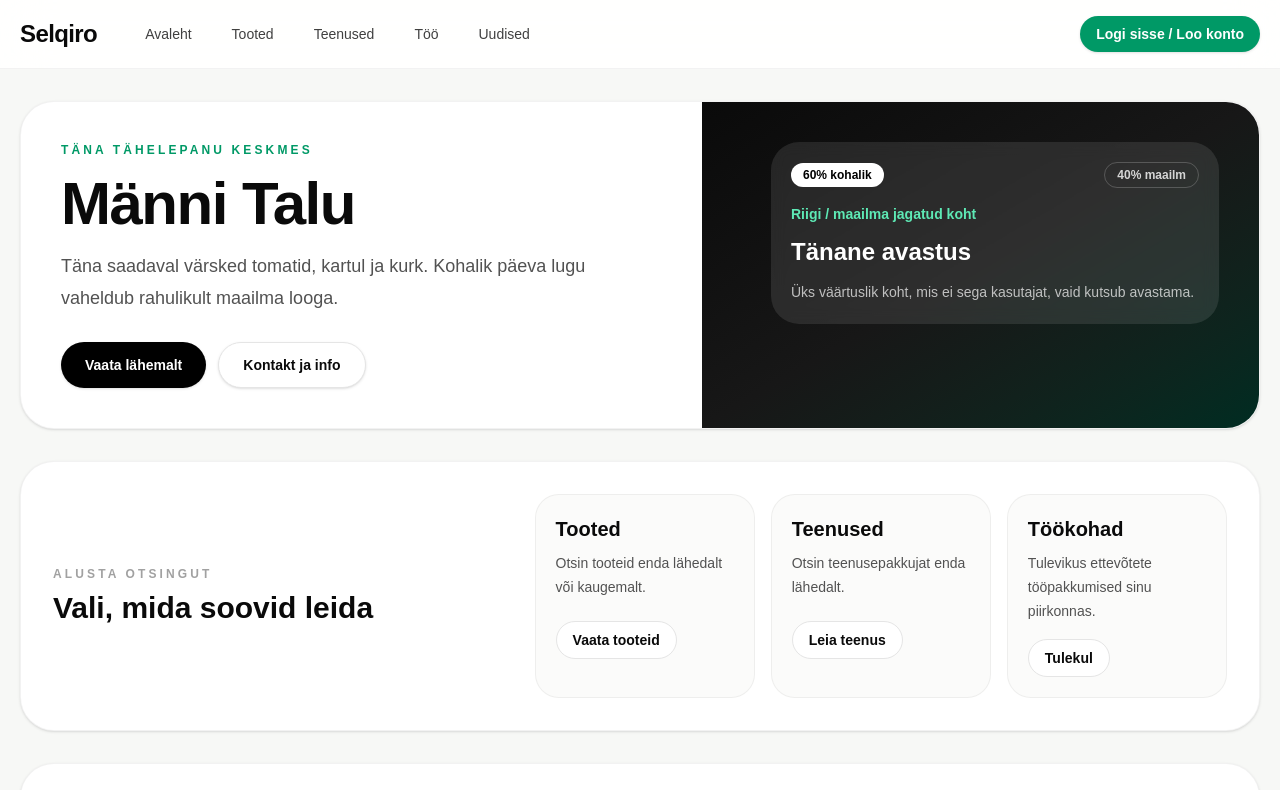
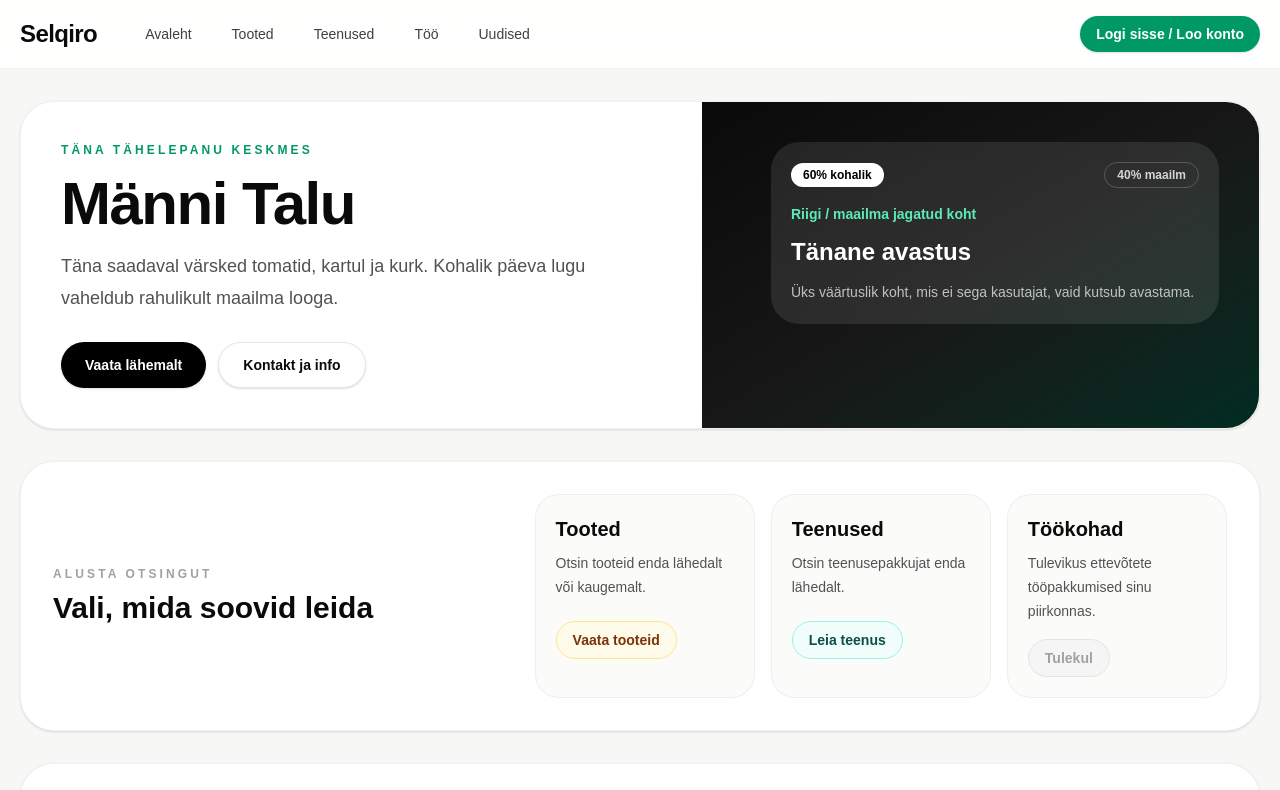
Before and after one commit to Taivo17/selqiro, a Next.js app: page /v2 in a window 1280 px wide. Shown: the top 790 px of the page. Built offline with nearby package versions, Linux system fonts and the light colour scheme; no server answers.

Commit message:
Add V2 find navigation

```diff
--- a/components/v2/home/V2HomePage.tsx
+++ b/components/v2/home/V2HomePage.tsx
@@ -1,3 +1,5 @@
+import Link from "next/link";
+
 type DiscoveryItem = {
   eyebrow: string;
   title: string;
@@ -11,16 +13,25 @@ const startCards = [
     title: "Tooted",
     description: "Otsin tooteid enda lähedalt või kaugemalt.",
     action: "Vaata tooteid",
+    href: "/v2/products",
+    actionClassName:
+      "border-amber-200 bg-amber-50 text-amber-900 hover:bg-amber-100",
   },
   {
     title: "Teenused",
     description: "Otsin teenusepakkujat enda lähedalt.",
     action: "Leia teenus",
+    href: "/v2/services",
+    actionClassName:
+      "border-teal-200 bg-teal-50 text-teal-900 hover:bg-teal-100",
   },
   {
     title: "Töökohad",
     description: "Tulevikus ettevõtete tööpakkumised sinu piirkonnas.",
     action: "Tulekul",
+    href: null,
+    actionClassName:
+      "border-neutral-200 bg-neutral-100 text-neutral-400",
   },
 ];
 
@@ -249,9 +260,27 @@ export default function V2HomePage() {
                 <p className="mt-2 min-h-[54px] text-sm leading-6 text-neutral-600">
                   {card.description}
                 </p>
-                <button className="mt-4 rounded-full border border-neutral-200 bg-white px-4 py-2 text-sm font-bold">
-                  {card.action}
-                </button>
+                {card.href ? (
+                  <Link
+                    href={card.href}
+                    className={[
+                      "mt-4 inline-flex rounded-full border px-4 py-2 text-sm font-bold transition",
+                      card.actionClassName,
+                    ].join(" ")}
+                  >
+                    {card.action}
+                  </Link>
+                ) : (
+                  <span
+                    aria-disabled="true"
+                    className={[
+                      "mt-4 inline-flex cursor-not-allowed rounded-full border px-4 py-2 text-sm font-bold",
+                      card.actionClassName,
+                    ].join(" ")}
+                  >
+                    {card.action}
+                  </span>
+                )}
               </article>
             ))}
           </div>
--- a/components/v2/products/V2ProductDiscoveryPage.tsx
+++ b/components/v2/products/V2ProductDiscoveryPage.tsx
@@ -3,6 +3,7 @@
 import Link from "next/link";
 import { useState } from "react";
 import ProductResultsSection from "../../../src/features/product-discovery/components/ProductResultsSection";
+import V2DiscoveryTypeSwitcher from "../../../src/features/v2-shell/components/V2DiscoveryTypeSwitcher";
 
 type ActivePanel = "price" | "location" | "filters" | "sort" | null;
 
@@ -428,6 +429,8 @@ export default function V2ProductDiscoveryPage() {
 
   return (
     <div className="space-y-8">
+      <V2DiscoveryTypeSwitcher active="products" />
+
       <section className="rounded-[34px] border border-black/5 bg-white p-5 shadow-sm md:p-6">
         <div className="mb-5 flex flex-col gap-5 lg:flex-row lg:items-end lg:justify-between">
           <div>
--- a/components/v2/services/V2ServicesPage.tsx
+++ b/components/v2/services/V2ServicesPage.tsx
@@ -1,6 +1,7 @@
 "use client";
 
 import { useState } from "react";
+import V2DiscoveryTypeSwitcher from "../../../src/features/v2-shell/components/V2DiscoveryTypeSwitcher";
 
 type Service = {
   title: string;
@@ -375,6 +376,8 @@ export default function V2ServicesPage() {
 
   return (
     <div className="space-y-8">
+      <V2DiscoveryTypeSwitcher active="services" />
+
       <section className="rounded-[34px] border border-black/5 bg-white p-5 shadow-sm md:p-6">
         <div className="mb-5 flex flex-col gap-3 md:flex-row md:items-end md:justify-between">
           <div>
--- /dev/null
+++ b/src/features/v2-shell/components/V2DiscoveryTypeSwitcher.tsx
@@ -0,0 +1,73 @@
+import Link from "next/link";
+
+export type V2DiscoveryType =
+  | "products"
+  | "services";
+
+type V2DiscoveryTypeSwitcherProps = {
+  active: V2DiscoveryType;
+};
+
+const ITEM_BASE_CLASS =
+  "flex min-h-14 min-w-0 items-center justify-center rounded-[18px] border px-2 py-2 text-center text-sm font-black transition focus-visible:outline-none focus-visible:ring-2";
+
+export default function
+V2DiscoveryTypeSwitcher({
+  active,
+}: V2DiscoveryTypeSwitcherProps) {
+  return (
+    <nav
+      aria-label="Leia sisutüüp"
+      className="rounded-[26px] border border-black/5 bg-white p-2 shadow-sm"
+    >
+      <div className="grid min-w-0 grid-cols-3 gap-2">
+        <Link
+          href="/v2/products"
+          aria-current={
+            active === "products"
+              ? "page"
+              : undefined
+          }
+          className={[
+            ITEM_BASE_CLASS,
+            active === "products"
+              ? "border-amber-300 bg-amber-100 text-amber-950 shadow-sm focus-visible:ring-amber-500/30"
+              : "border-transparent text-neutral-600 hover:border-amber-200 hover:bg-amber-50 hover:text-amber-900 focus-visible:ring-amber-500/30",
+          ].join(" ")}
+        >
+          Tooted
+        </Link>
+
+        <Link
+          href="/v2/services"
+          aria-current={
+            active === "services"
+              ? "page"
+              : undefined
+          }
+          className={[
+            ITEM_BASE_CLASS,
+            active === "services"
+              ? "border-teal-300 bg-teal-100 text-teal-950 shadow-sm focus-visible:ring-teal-500/30"
+              : "border-transparent text-neutral-600 hover:border-teal-200 hover:bg-teal-50 hover:text-teal-900 focus-visible:ring-teal-500/30",
+          ].join(" ")}
+        >
+          Teenused
+        </Link>
+
+        <span
+          aria-disabled="true"
+          className="flex min-h-14 min-w-0 cursor-not-allowed items-center justify-center gap-1 rounded-[18px] border border-neutral-200 bg-neutral-50 px-2 py-2 text-center text-neutral-400"
+        >
+          <span className="text-sm font-black">
+            Töö
+          </span>
+
+          <span className="rounded-full bg-white px-1.5 py-0.5 text-[8px] font-black uppercase tracking-[0.08em] text-neutral-400">
+            Tulekul
+          </span>
+        </span>
+      </div>
+    </nav>
+  );
+}
--- a/src/features/v2-shell/components/V2MobileNavigation.tsx
+++ b/src/features/v2-shell/components/V2MobileNavigation.tsx
@@ -4,7 +4,7 @@ import Link from "next/link";
 
 export type V2MobileNavigationItemId =
   | "home"
-  | "market"
+  | "find"
   | "sell"
   | "messages"
   | "my-area";
@@ -23,8 +23,8 @@ const navigationItems: V2MobileNavigationItem[] = [
     href: "/v2",
   },
   {
-    id: "market",
-    label: "Turg",
+    id: "find",
+    label: "Leia",
     href: "/v2/products",
   },
   {
@@ -77,10 +77,11 @@ function navigationItemIsActive(
     return pathname === "/v2";
   }
 
-  if (itemId === "market") {
+  if (itemId === "find") {
     return (
       pathname.startsWith("/v2/products") ||
-      pathname.startsWith("/v2/services")
+      pathname.startsWith("/v2/services") ||
+      pathname.startsWith("/v2/jobs")
     );
   }
 
@@ -131,11 +132,11 @@ function NavigationIcon({
     );
   }
 
-  if (itemId === "market") {
+  if (itemId === "find") {
     return (
       <svg {...commonProps}>
-        <path d="M4 9h16l-1 11H5L4 9Z" />
-        <path d="M8 9V7a4 4 0 0 1 8 0v2" />
+        <circle cx="10.5" cy="10.5" r="6.5" />
+        <path d="m15.5 15.5 4.5 4.5" />
       </svg>
     );
   }
```
Also changed, not shown: 4 other files (tests, documents, lock files or other folders).
